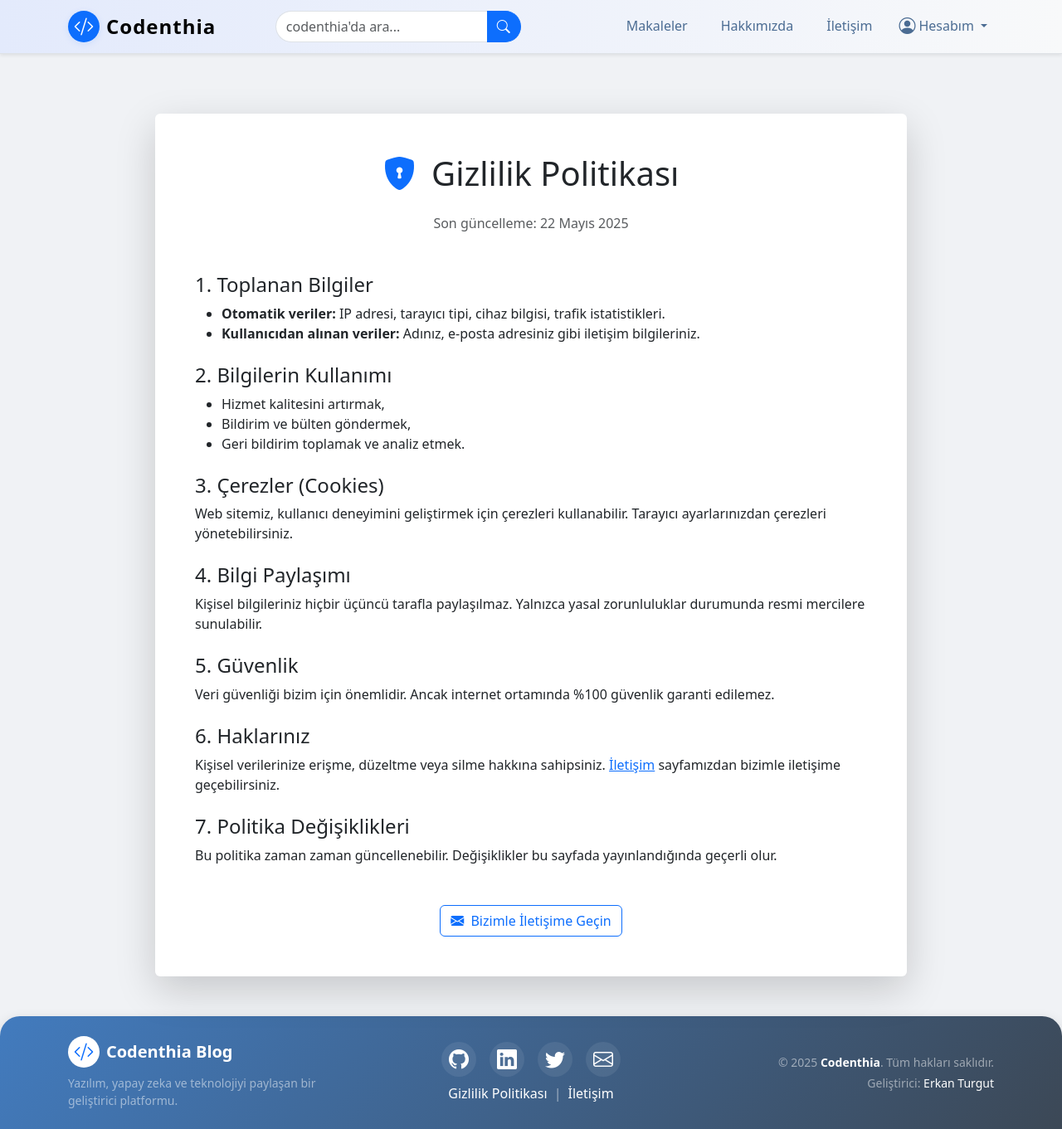
After one commit to Erkan3034/Django, a Django app: page /privacy-policy/ in a window 1280 px wide. The commit adds this page. Shown: the whole page at 83% size. Run offline with Django 5.2, Linux system fonts and the light colour scheme; some libraries are stand-ins or nearby versions.

Commit message:
Add privacy policy page and update URLs: create a new privacy policy view and template, and add a corresponding URL path.

```diff
--- a/DjangoBlog/urls.py
+++ b/DjangoBlog/urls.py
@@ -34,6 +34,7 @@ urlpatterns = [
     path('contact/', views.contact, name ="contact"), # Bu kod, iletişim sayfasını temsil eder ve contact fonksiyonunu çağırır
 
     path('profile/', views.profile, name ="profile"), # Bu kod, profil sayfasını temsil eder ve profil fonksiyonunu çağırır
+    path('privacy-policy/', views.privacy, name ="privacy"), # Bu kod, privacy sayfasını temsil eder ve search fonksiyonunu çağırır
 ]
 
 if settings.DEBUG:
--- a/article/views.py
+++ b/article/views.py
@@ -114,3 +114,6 @@ def profile(request):
         'articles': articles,
     }
     return render(request, 'user/profile.html', context)
+#================================================================
+def privacy(request):
+    return render(request, 'privacy-policy.html')
--- a/templates/index.html
+++ b/templates/index.html
@@ -3,7 +3,7 @@
 <!-- <h1>Hello {{ number1 }}</h1>  -->
 
 <!-- Mission Statement Section -->
-<div class="container-fluid bg-light py-5 mb-4 position-relative overflow-hidden" style="background: linear-gradient(120deg, #e3eafc 0%, #f8f9fa 100%);">
+<div class="container-fluid bg-light rounded  py-5 mb-4 position-relative overflow-hidden" style="background: linear-gradient(120deg, #e3eafc 0%, #f8f9fa 100%);">
     <div class="container">
         <div class="row align-items-center justify-content-center">
             <div class="col-lg-6 text-center text-lg-start mb-4 mb-lg-0">
--- a/templates/layout.html
+++ b/templates/layout.html
@@ -74,7 +74,7 @@
 
 
     <!-- Footer -->
-    <footer class="footer mt-auto py-4 text-light" style="background: linear-gradient(90deg, #4b6c93 0%, #769ac5 100%); box-shadow: 0 4px 15px rgba(0, 0, 0, 0.12); border-top-left-radius: 1.5rem; border-top-right-radius: 1.5rem;">
+    <footer class="footer mt-auto py-4 text-light" style="background: linear-gradient(129deg, #427bbe 0%, #3c4856 100%); box-shadow: 0 4px 15px rgba(0, 0, 0, 0.12); border-top-left-radius: 1.5rem; border-top-right-radius: 1.5rem;">
         <div class="container">
             <div class="row text-center text-md-start align-items-center">
                 <div class="col-md-4 mb-3 mb-md-0 d-flex flex-column align-items-center align-items-md-start">
--- /dev/null
+++ b/templates/privacy-policy.html
@@ -0,0 +1,69 @@
+{% extends "layout.html" %}
+{% block title %}Gizlilik Politikası | Codenthia{% endblock %}
+
+{% block body %}
+<div class="container py-5">
+    <div class="row justify-content-center">
+        <div class="col-lg-10">
+            <div class="card shadow-lg border-0">
+                <div class="card-body p-5">
+                    <h1 class="mb-4 text-center">
+                        <i class="bi bi-shield-lock-fill text-primary me-2"></i>
+                        Gizlilik Politikası
+                    </h1>
+                    <p class="text-muted text-center mb-5">Son güncelleme: 22 Mayıs 2025</p>
+
+                    <section class="mb-4">
+                        <h4 class="text-dark">1. Toplanan Bilgiler</h4>
+                        <ul>
+                            <li><strong>Otomatik veriler:</strong> IP adresi, tarayıcı tipi, cihaz bilgisi, trafik istatistikleri.</li>
+                            <li><strong>Kullanıcıdan alınan veriler:</strong> Adınız, e-posta adresiniz gibi iletişim bilgileriniz.</li>
+                        </ul>
+                    </section>
+
+                    <section class="mb-4">
+                        <h4 class="text-dark">2. Bilgilerin Kullanımı</h4>
+                        <ul>
+                            <li>Hizmet kalitesini artırmak,</li>
+                            <li>Bildirim ve bülten göndermek,</li>
+                            <li>Geri bildirim toplamak ve analiz etmek.</li>
+                        </ul>
+                    </section>
+
+                    <section class="mb-4">
+                        <h4 class="text-dark">3. Çerezler (Cookies)</h4>
+                        <p>Web sitemiz, kullanıcı deneyimini geliştirmek için çerezleri kullanabilir. Tarayıcı ayarlarınızdan çerezleri yönetebilirsiniz.</p>
+                    </section>
+
+                    <section class="mb-4">
+                        <h4 class="text-dark">4. Bilgi Paylaşımı</h4>
+                        <p>Kişisel bilgileriniz hiçbir üçüncü tarafla paylaşılmaz. Yalnızca yasal zorunluluklar durumunda resmi mercilere sunulabilir.</p>
+                    </section>
+
+                    <section class="mb-4">
+                        <h4 class="text-dark">5. Güvenlik</h4>
+                        <p>Veri güvenliği bizim için önemlidir. Ancak internet ortamında %100 güvenlik garanti edilemez.</p>
+                    </section>
+
+                    <section class="mb-4">
+                        <h4 class="text-dark">6. Haklarınız</h4>
+                        <p>Kişisel verilerinize erişme, düzeltme veya silme hakkına sahipsiniz. <a href="/contact">İletişim</a> sayfamızdan bizimle iletişime geçebilirsiniz.</p>
+                    </section>
+
+                    <section class="mb-4">
+                        <h4 class="text-dark">7. Politika Değişiklikleri</h4>
+                        <p>Bu politika zaman zaman güncellenebilir. Değişiklikler bu sayfada yayınlandığında geçerli olur.</p>
+                    </section>
+
+                    <div class="text-center mt-5">
+                        <a href="/contact" class="btn btn-outline-primary">
+                            <i class="bi bi-envelope-fill me-1"></i>
+                            Bizimle İletişime Geçin
+                        </a>
+                    </div>
+                </div>
+            </div>
+        </div>
+    </div>
+</div>
+{% endblock %}
```
